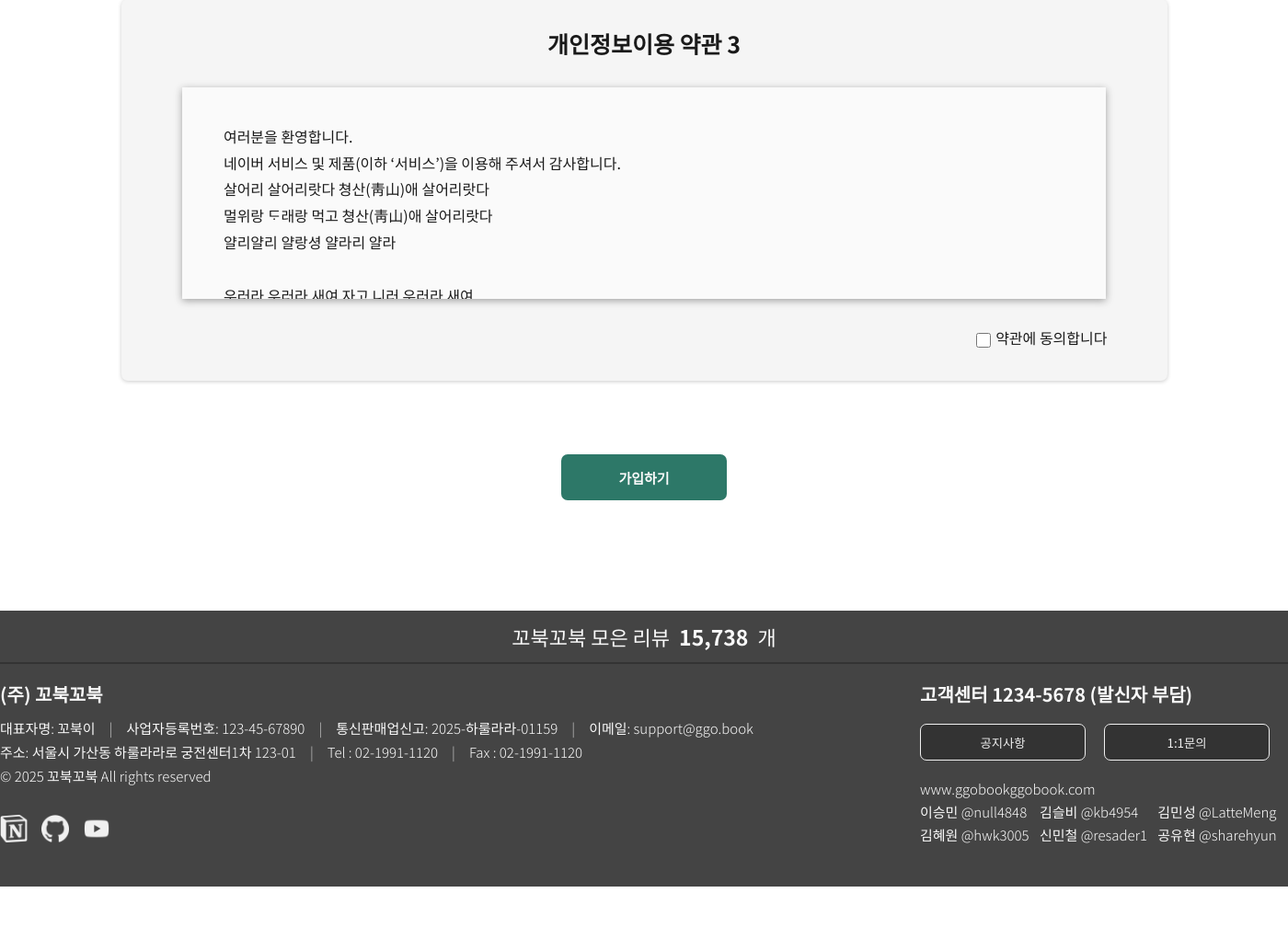
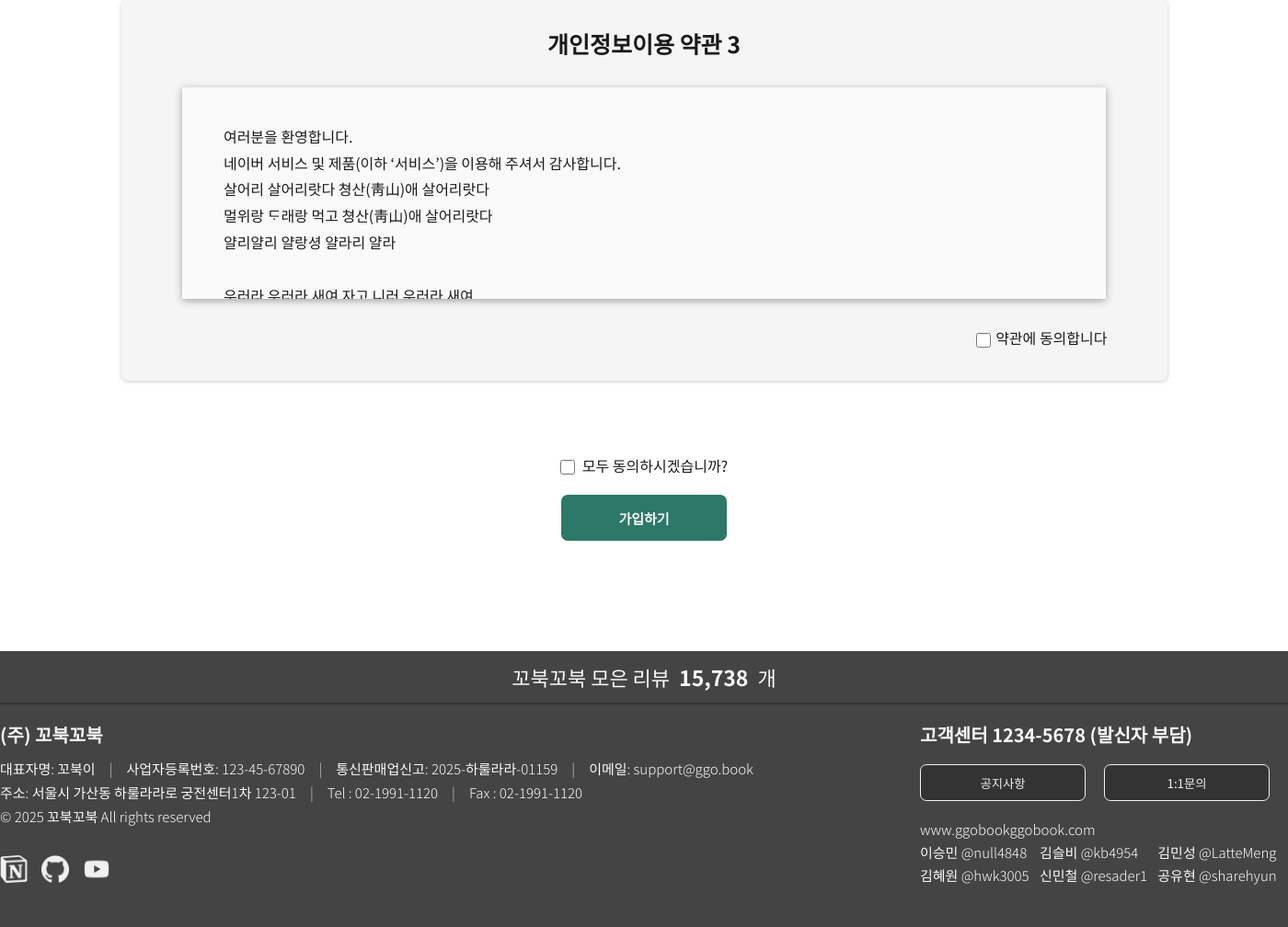
Before and after one commit to SMU-GGOBOOK/backend, a Django app: page /member/join1/ in a window 1400 px wide. Shown: the part 1314-2322 px from the top of the page at 92% size. Before the commit the page ends 2278 px from the top, so only its background shows below. Run offline with Django 5.2, Linux system fonts and the light colour scheme; some libraries are stand-ins or nearby versions; some web fonts are replaced.

Commit message:
이용약관 기능추가
join1 모두 동의 기능 추가

```diff
--- a/webGBGB/member/templates/member/join1.html
+++ b/webGBGB/member/templates/member/join1.html
@@ -70,6 +70,10 @@
             </div>
 
           </section>
+          <div class="forch">
+
+            <input type="checkbox" class="chchch"><label>모두 동의하시겠습니까?</label>
+          </div>
           <div class="afaf">
 
             <button type="submit" class="login-btn" id="loginBtn">가입하기</button>
--- a/webGBGB/static/css/join1.css
+++ b/webGBGB/static/css/join1.css
@@ -14,7 +14,7 @@
 
   }
 
-  .saveAgree {
+  .saveAgree,.chchch {
       vertical-align: middle;
       display: inline-block;
       margin-top:-2px;
@@ -83,3 +83,14 @@
     .afaf {
       margin:0 auto; text-align:center
     }
+
+    .forch{
+      margin-bottom:20px;
+      text-align:center;
+    }
+    .chchch{
+      margin-right:8px;
+    }
+    .forch label{
+      color:#1a1a1a;
+    }
--- a/webGBGB/static/js/join1.js
+++ b/webGBGB/static/js/join1.js
@@ -1,9 +1,30 @@
-document.getElementById("agreeFrm").addEventListener("submit", function(event) {
-      const checkboxes = document.querySelectorAll(".saveAgree");
-      const allChecked = Array.from(checkboxes).every(checkbox => checkbox.checked);
+document.addEventListener("DOMContentLoaded", function() {
+  const allAgreeCheckbox = document.querySelector(".chchch"); // "모두 동의" 체크박스
+  const individualAgreeCheckboxes = document.querySelectorAll(".saveAgree"); // 개별 약관 동의 체크박스들
+  const agreeForm = document.getElementById("agreeFrm"); // 폼
 
-      if (!allChecked) {
-        event.preventDefault(); // 제출 중단
-        alert("모든 약관에 동의해야 가입할 수 있습니다.");
-      }
+  // 폼 제출 시 모든 약관 동의 확인
+  agreeForm.addEventListener("submit", function(event) {
+    const allChecked = Array.from(individualAgreeCheckboxes).every(checkbox => checkbox.checked);
+
+    if (!allChecked) {
+      event.preventDefault(); // 제출 중단
+      alert("모든 약관에 동의해야 가입할 수 있습니다.");
+    }
+  });
+
+  // "모두 동의" 체크박스 변경 시 개별 약관 동의 체크박스 상태 변경
+  allAgreeCheckbox.addEventListener("change", function() {
+    individualAgreeCheckboxes.forEach(checkbox => {
+      checkbox.checked = this.checked;
     });
+  });
+
+  // 개별 약관 동의 체크박스 변경 시 "모두 동의" 체크박스 상태 변경
+  individualAgreeCheckboxes.forEach(checkbox => {
+    checkbox.addEventListener("change", function() {
+      const allIndividualChecked = Array.from(individualAgreeCheckboxes).every(cb => cb.checked);
+      allAgreeCheckbox.checked = allIndividualChecked;
+    });
+  });
+});
```
